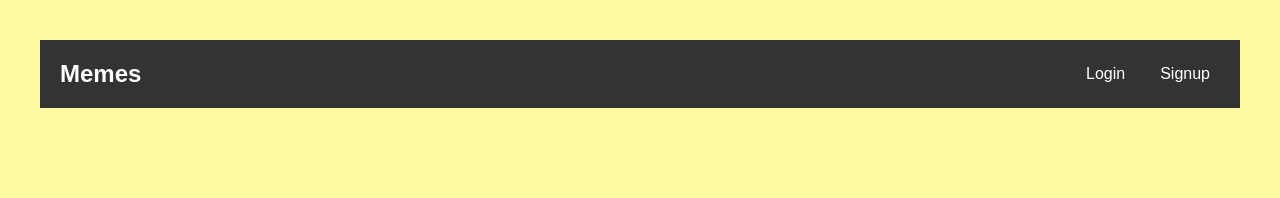
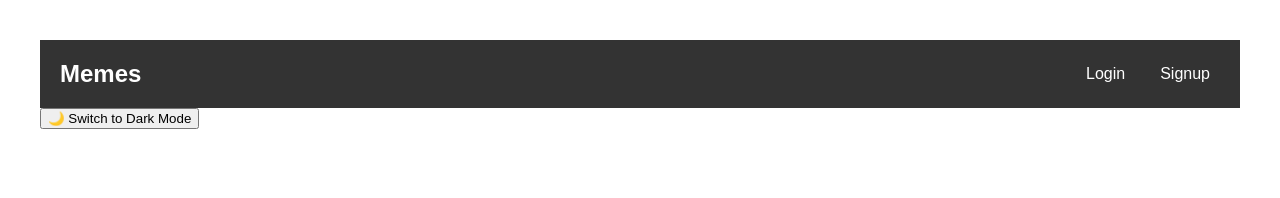
Before and after one commit to GonzaloPena1/MemesArt, a React (Vite) app in the folder client/: page / in a window 1280 px wide. Shown: the top 198 px of the page. Built offline with nearby package versions, Linux system fonts and the light colour scheme; no server answers.

Commit message:
added dark/light mode

```diff
--- a/client/src/App.jsx
+++ b/client/src/App.jsx
@@ -10,6 +10,7 @@ import PublishPost from "./components/CreatePost";
 import Footer from "./components/Footer";
 import HomePage from "./components/HomePage";
 import { SessionProvider } from "./contexts/SessionContext";
+import ThemeToggle from "./components/ThemeToggle"; // Import the toggle button
 
 const App = () => {
   const loggedInUser = "user123";
@@ -18,6 +19,7 @@ const App = () => {
     <div>
       <SessionProvider>
         <Header />
+        <ThemeToggle /> {/* Add the Theme Toggle button here */}
         <Routes>
           <Route path="/" element={<HomePage />} />
           <Route
--- /dev/null
+++ b/client/src/components/ThemeToggle.jsx
@@ -0,0 +1,13 @@
+import { useTheme } from "../contexts/ThemeContext";
+
+const ThemeToggle = () => {
+  const { theme, toggleTheme } = useTheme();
+
+  return (
+    <button onClick={toggleTheme} className="theme-toggle-btn">
+      {theme === "light" ? "🌙 Switch to Dark Mode" : "☀️ Switch to Light Mode"}
+    </button>
+  );
+};
+
+export default ThemeToggle;
--- /dev/null
+++ b/client/src/contexts/ThemeContext.jsx
@@ -0,0 +1,28 @@
+import { createContext, useEffect, useState, useContext } from "react";
+
+export const ThemeContext = createContext();
+
+export function ThemeProvider({ children }) {
+  const [theme, setTheme] = useState(localStorage.getItem("theme") || "light");
+
+
+  useEffect(() => {
+    document.body.classList.remove("light", "dark");
+    document.body.classList.add(theme);
+    localStorage.setItem("theme", theme);
+  }, [theme]);
+
+
+  const toggleTheme = () => {
+    setTheme(theme === "light" ? "dark" : "light");
+  };
+
+  return (
+    <ThemeContext.Provider value={{ theme, toggleTheme }}>
+      {children}
+    </ThemeContext.Provider>
+  );
+}
+
+// Custom hook to use ThemeContext
+export const useTheme = () => useContext(ThemeContext);
--- a/client/src/main.jsx
+++ b/client/src/main.jsx
@@ -2,12 +2,18 @@ import React from 'react';
 import ReactDOM from 'react-dom/client';
 import { BrowserRouter } from 'react-router-dom';
 import App from './App';
+import { ThemeProvider } from "./contexts/ThemeContext"; // Import ThemeProvider
 
 import './style.css';
 
+// import './styles/style.css';
+
 const root = ReactDOM.createRoot(document.getElementById('root'));
 root.render(
+  <ThemeProvider> {/* Wrap the app in ThemeProvider */}
   <BrowserRouter>
     <App />
   </BrowserRouter>
+  </ThemeProvider>
+
 );
--- a/client/src/style.css
+++ b/client/src/style.css
@@ -244,3 +244,13 @@ li {
     margin-top: 150px;
   }
 }
+
+body.light {
+  background-color: white;
+  color: black;
+}
+
+body.dark {
+  background-color: black;
+  color: white;
+}
```
